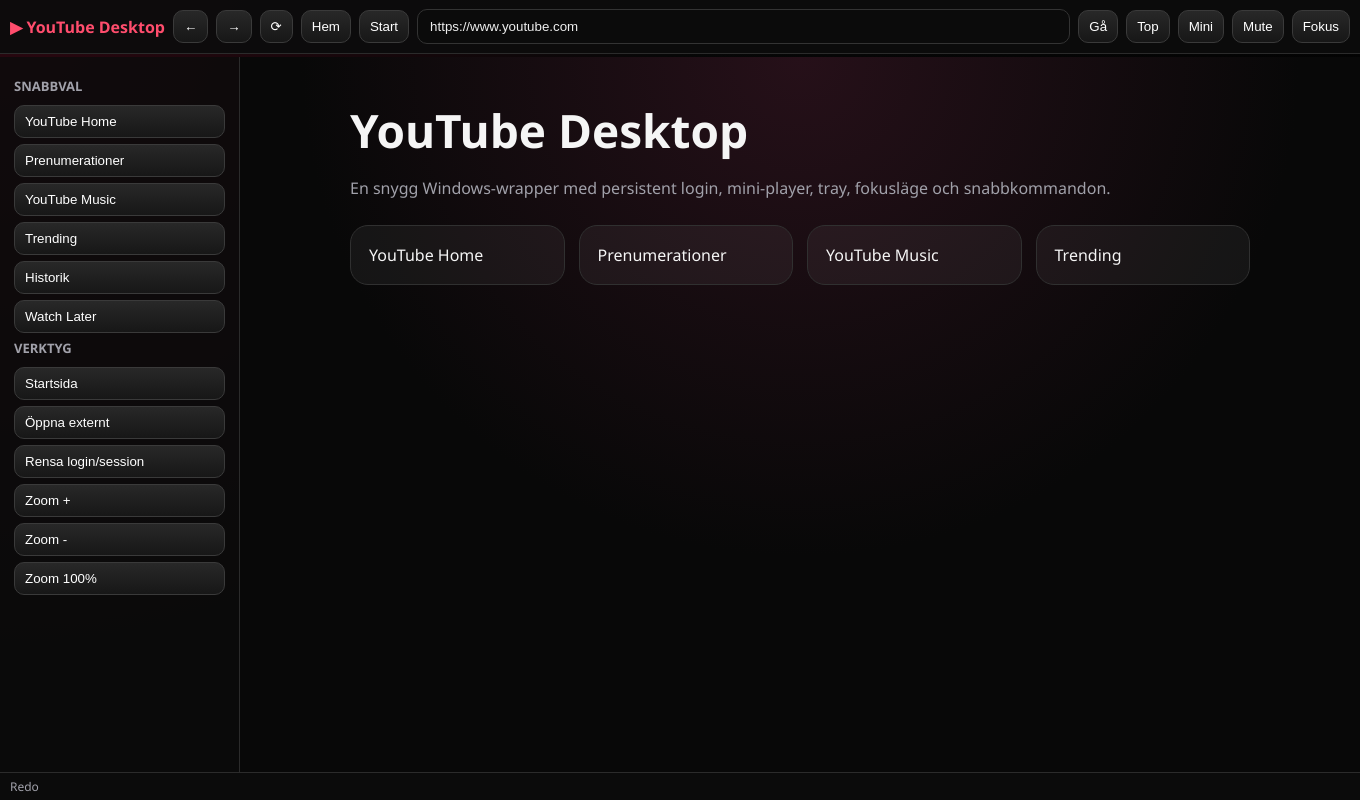
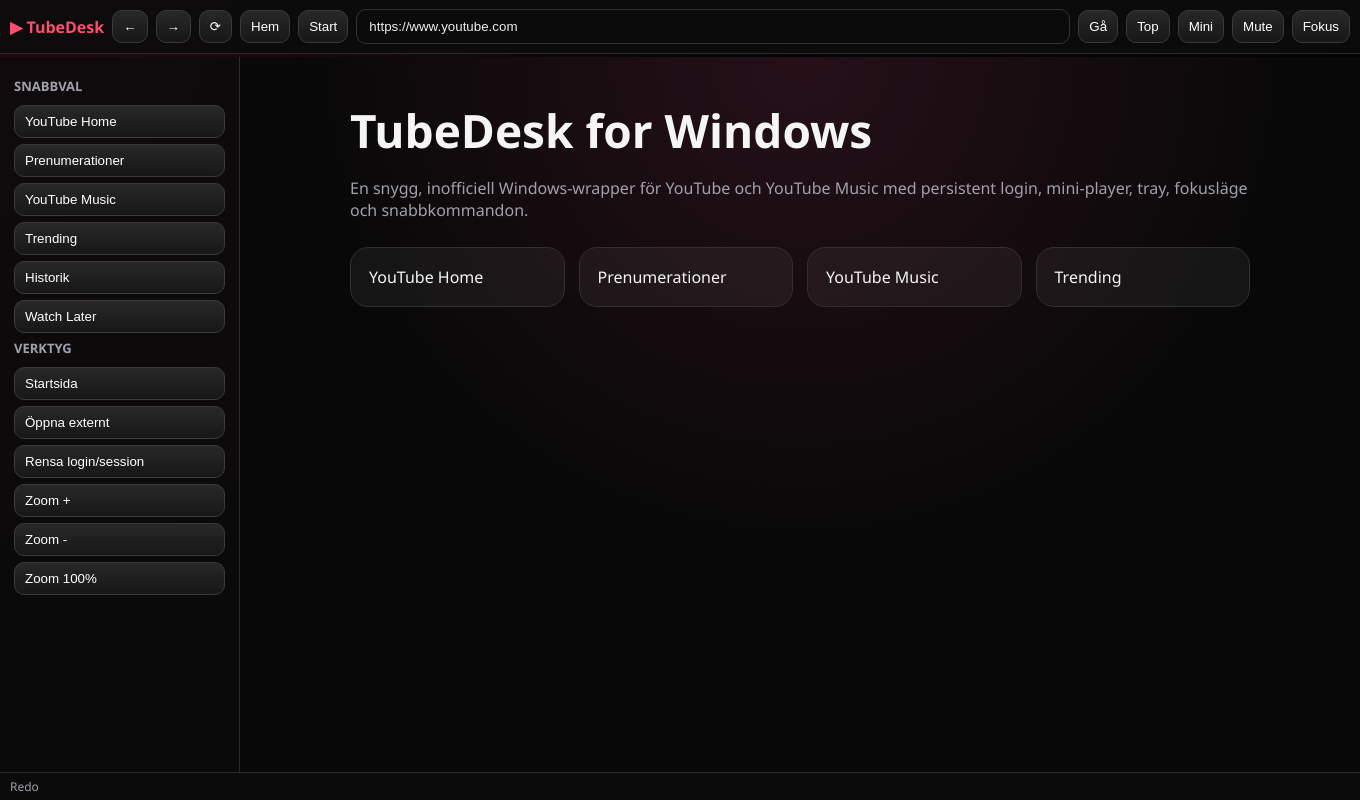
Before and after one commit to vinberg88/youtube-desktop-win, an Electron app: page index.html in a window 1360 px wide. Drawn offline with Linux system fonts and the light colour scheme; no server answers.

Commit message:
Rename UI to TubeDesk

```diff
--- a/index.html
+++ b/index.html
@@ -3,7 +3,7 @@
 <head>
   <meta charset="utf-8" />
   <meta name="viewport" content="width=device-width, initial-scale=1" />
-  <title>YouTube Desktop</title>
+  <title>TubeDesk for Windows</title>
   <style>
     :root{--bg:#070707;--panel:#111;--panel2:#1b1b1b;--line:#2b2b2b;--text:#f5f5f5;--muted:#a1a1aa;--red:#ff0033}
     *{box-sizing:border-box} body{margin:0;background:radial-gradient(circle at top left,#2a0710,#070707 42%,#020202);color:var(--text);font-family:Segoe UI,Arial,sans-serif;overflow:hidden}
@@ -17,13 +17,13 @@
 <body>
   <div id="app">
     <div id="toolbar">
-      <div class="brand">▶ YouTube Desktop</div><button id="back">←</button><button id="forward">→</button><button id="reload">⟳</button><button id="home">Hem</button><button id="startBtn">Start</button>
+      <div class="brand">▶ TubeDesk</div><button id="back">←</button><button id="forward">→</button><button id="reload">⟳</button><button id="home">Hem</button><button id="startBtn">Start</button>
       <input id="url" placeholder="Sök på YouTube eller skriv URL" /><button id="go">Gå</button><button id="top">Top</button><button id="mini">Mini</button><button id="mute">Mute</button><button id="focus">Fokus</button>
     </div>
     <div id="progress"></div>
     <div class="main">
       <aside class="side"><h3>Snabbval</h3><button class="link" data-cmd="home">YouTube Home</button><button class="link" data-cmd="subscriptions">Prenumerationer</button><button class="link" data-cmd="music">YouTube Music</button><button class="link" data-cmd="trending">Trending</button><button class="link" data-cmd="history">Historik</button><button class="link" data-cmd="later">Watch Later</button><h3>Verktyg</h3><button class="link" data-cmd="start">Startsida</button><button class="link" id="external">Öppna externt</button><button class="link" id="clear">Rensa login/session</button><button class="link" id="zoomIn">Zoom +</button><button class="link" id="zoomOut">Zoom -</button><button class="link" id="zoomReset">Zoom 100%</button></aside>
-      <main class="content"><section id="start"><div class="hero"><h1>YouTube Desktop</h1><p>En snygg Windows-wrapper med persistent login, mini-player, tray, fokusläge och snabbkommandon.</p><div class="cards"><div class="card" data-cmd="home">YouTube Home</div><div class="card" data-cmd="subscriptions">Prenumerationer</div><div class="card" data-cmd="music">YouTube Music</div><div class="card" data-cmd="trending">Trending</div></div></div></section><webview id="youtube" src="https://www.youtube.com" partition="persist:youtube" allowpopups></webview><div id="toast"></div></main>
+      <main class="content"><section id="start"><div class="hero"><h1>TubeDesk for Windows</h1><p>En snygg, inofficiell Windows-wrapper för YouTube och YouTube Music med persistent login, mini-player, tray, fokusläge och snabbkommandon.</p><div class="cards"><div class="card" data-cmd="home">YouTube Home</div><div class="card" data-cmd="subscriptions">Prenumerationer</div><div class="card" data-cmd="music">YouTube Music</div><div class="card" data-cmd="trending">Trending</div></div></div></section><webview id="youtube" src="https://www.youtube.com" partition="persist:youtube" allowpopups></webview><div id="toast"></div></main>
     </div>
     <div class="status"><span id="status">Redo</span><span style="margin-left:auto" id="appInfo"></span></div>
   </div>
```
